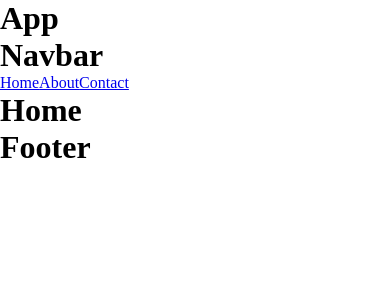
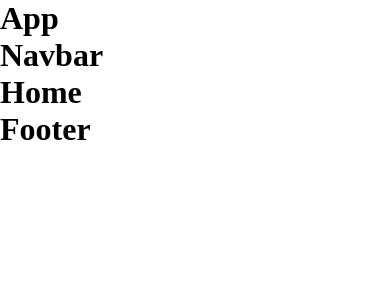
Before and after one commit to Brayve-Pancake/interactive-website-repo, a React (Vite) app: page / in a window 390 px wide. Shown: the top 300 px of the page. Built offline with nearby package versions, Linux system fonts and the light colour scheme.

Commit message:
Add React-Responsive for Desktop detection

```diff
--- a/package.json
+++ b/package.json
@@ -11,6 +11,7 @@
   "dependencies": {
     "react": "^18.2.0",
     "react-dom": "^18.2.0",
+    "react-responsive": "^9.0.0-beta.10",
     "react-router-dom": "^6.3.0"
   },
   "devDependencies": {
--- a/src/App.jsx
+++ b/src/App.jsx
@@ -1,4 +1,5 @@
 import { Routes, Route } from "react-router-dom";
+import { useMediaQuery } from "react-responsive";
 
 import About from "./components/About";
 import Contact from "./components/Contact";
@@ -7,10 +8,14 @@ import Home from "./components/Home";
 import Navbar from "./components/Navbar";
 
 function App() {
+  const isDesktop = useMediaQuery({
+    query: "(min-device-width: 1200px)",
+  });
+
   return (
     <div className="App">
       <h1>App</h1>
-      <Navbar />
+      <Navbar isDesktop={isDesktop} />
       <Routes>
         <Route path="/" element={<Home />} />
         <Route path="/about" element={<About />} />
--- a/src/components/Navbar.jsx
+++ b/src/components/Navbar.jsx
@@ -1,12 +1,16 @@
 import { Link } from "react-router-dom";
 
-export default function Navbar() {
+export default function Navbar(props) {
   return (
     <div>
       <h1>Navbar</h1>
-      <Link to="/">Home</Link>
-      <Link to="/about">About</Link>
-      <Link to="/contact">Contact</Link>
+      {props.isDesktop && (
+        <nav>
+          <Link to="/">Home</Link>
+          <Link to="/about">About</Link>
+          <Link to="/contact">Contact</Link>
+        </nav>
+      )}
     </div>
   );
 }
```
Also changed, not shown: 1 other file (tests, documents, lock files or other folders).
